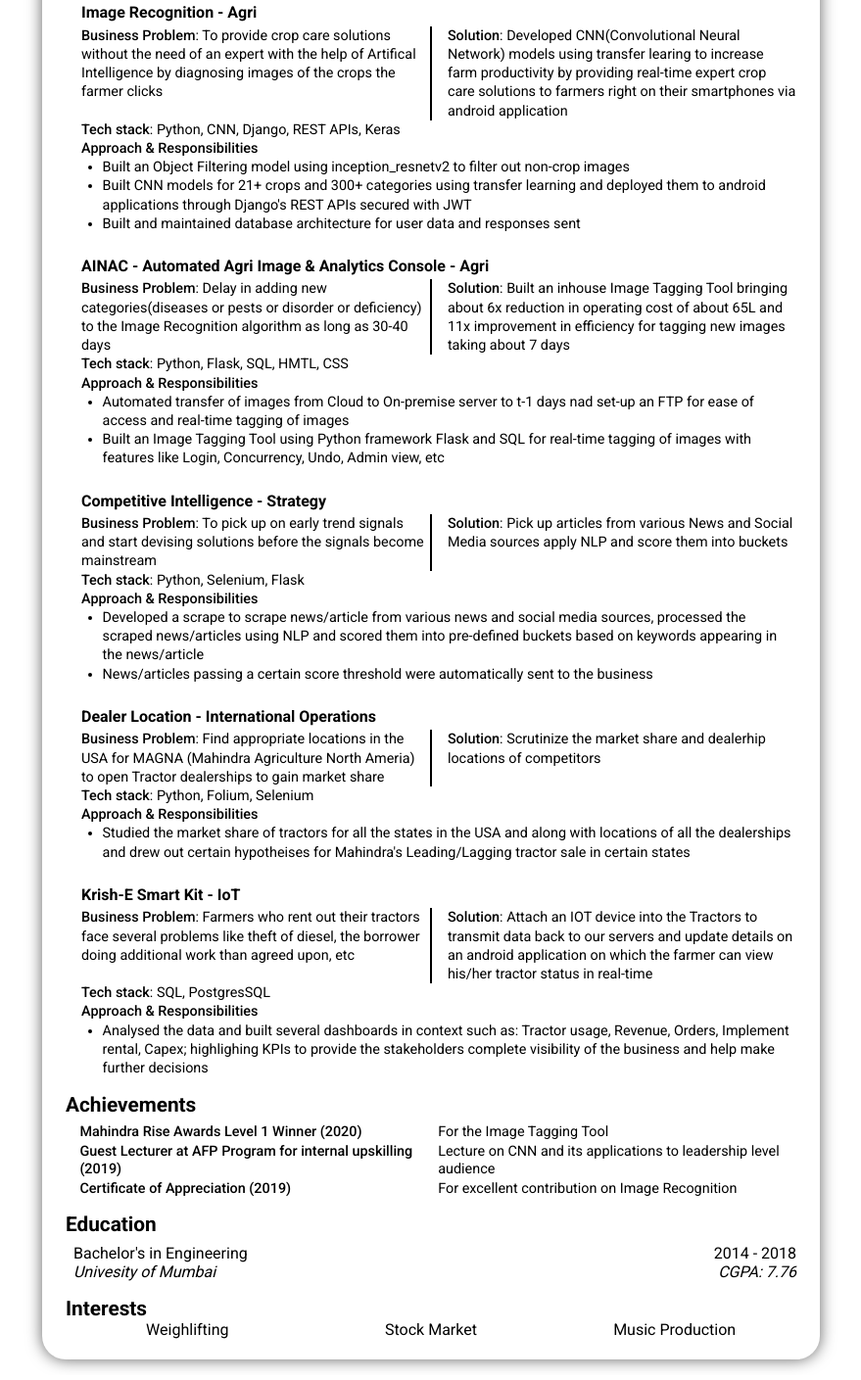
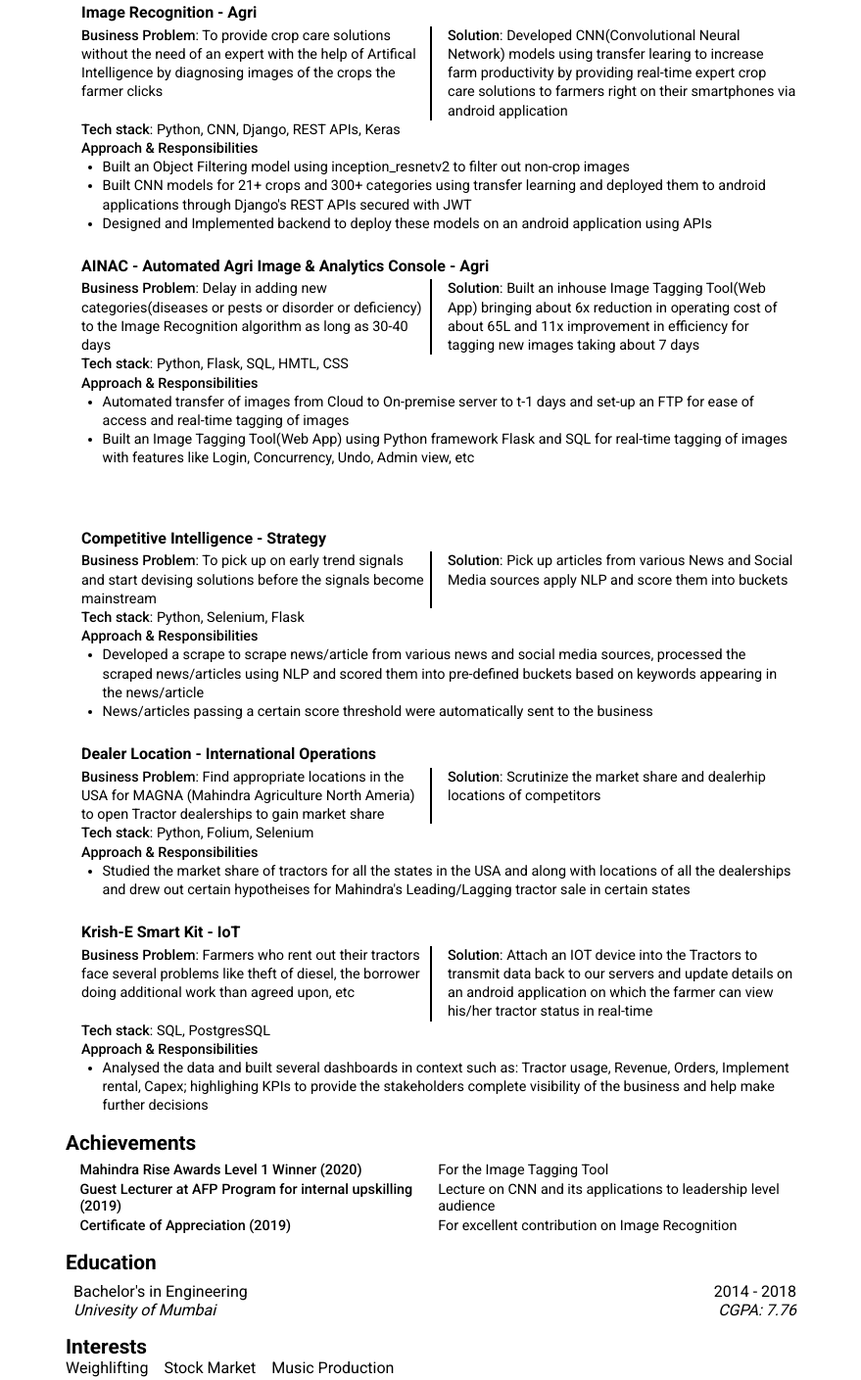
Before and after one commit to skazi019/skazi019.github.io, a plain HTML site: page index.html in a window 1280 px wide. Shown: the part 612-2021 px from the top of the page at 98% size, without its empty margins (200-1079 px from the left). Drawn offline with Linux system fonts and the light colour scheme; a web font is replaced by a local one.

Commit message:
Making changes

```diff
--- a/index.html
+++ b/index.html
@@ -94,7 +94,7 @@
                                 <ul class="project-responsibilities">
                                     <li>Built an Object Filtering model using inception_resnetv2 to filter out non-crop images</li>
                                     <li>Built CNN models for 21+ crops and 300+ categories using transfer learning and deployed them to android applications through Django's REST APIs secured with JWT</li>
-                                    <li>Built and maintained database architecture for user data and responses sent</li>
+                                    <li>Designed and Implemented backend to deploy these models on an android application using APIs</li>
                                 </ul>
                             </ul>
                         </li>
@@ -107,17 +107,18 @@
                                         to the Image Recognition algorithm as long as 30-40 days
                                     </li>
                                     <li class="problem-solution-divider"></li>
-                                    <li><span class="project-sub-heading">Solution</span>: Built an inhouse Image Tagging Tool bringing about 6x reduction in operating cost of about 65L
+                                    <li><span class="project-sub-heading">Solution</span>: Built an inhouse Image Tagging Tool(Web App) bringing about 6x reduction in operating cost of about 65L
                                         and 11x improvement in efficiency for tagging new images taking about 7 days</li>
                                 </div>
                                 <li><span class="project-sub-heading">Tech stack</span>: Python, Flask, SQL, HMTL, CSS</li>
                                 <li><span class="project-sub-heading">Approach & Responsibilities</span></li>
                                 <ul class="project-responsibilities">
-                                    <li>Automated transfer of images from Cloud to On-premise server to t-1 days nad  set-up an FTP for ease of access and real-time tagging of images</li>
-                                    <li>Built an Image Tagging Tool using Python framework Flask and SQL for real-time tagging of images with features like Login, Concurrency, Undo, Admin view, etc</li>
+                                    <li>Automated transfer of images from Cloud to On-premise server to t-1 days and set-up an FTP for ease of access and real-time tagging of images</li>
+                                    <li>Built an Image Tagging Tool(Web App) using Python framework Flask and SQL for real-time tagging of images with features like Login, Concurrency, Undo, Admin view, etc</li>
                                 </ul>
                             </ul>
                         </li>
+                        <br><br>
                         <li>
                             <p class="project-heading">Competitive Intelligence - Strategy</p>
                             <ul class="project-ex">
--- a/style.scss
+++ b/style.scss
@@ -24,7 +24,7 @@ body {
     font-family: var(--content-font);
     max-width: 794px;
     border-radius: 1.5em;
-    box-shadow: 0 0 .6em rgba(99, 99, 99, .7);
+    // box-shadow: 0 0 .6em rgba(99, 99, 99, .7);
 }
 
 .container {
@@ -161,7 +161,7 @@ body {
                 }
 
                 .class {
-                    color: yellow;
+                    color: rgb(255, 204, 0);
                 }
 
                 .method {
@@ -169,31 +169,6 @@ body {
                 }
             }
         }
-
-        // .coding-editor-icon {
-        //     position: absolute;
-        //     top: 6em;
-        //     right: 3em;
-        // }
-
-        // .python-file-icon {
-        //     position: absolute;
-        //     top: 2.5em;
-        //     right: 27em;
-        // }
-
-        // .javascript-icon {
-        //     position: absolute;
-        //     top: 11em;
-        //     right: 11em;
-        // }
-
-        // .github-icon {
-        //     position: absolute;
-        //     top: 1em;
-        //     right: 13em;
-        // }
-
 }
 
 .resume {
@@ -350,9 +325,10 @@ body {
 
     .interests-list {
         padding: 0;
-        display: grid;
-        grid-template-columns: 1fr 1fr 1fr;
-        text-align: center;
+        display: flex;
+        flex-direction: row;
+        gap: 1em;
+        text-align: left;
     }
 }
 
```
Also changed, not shown: style.css, 2 other files.
